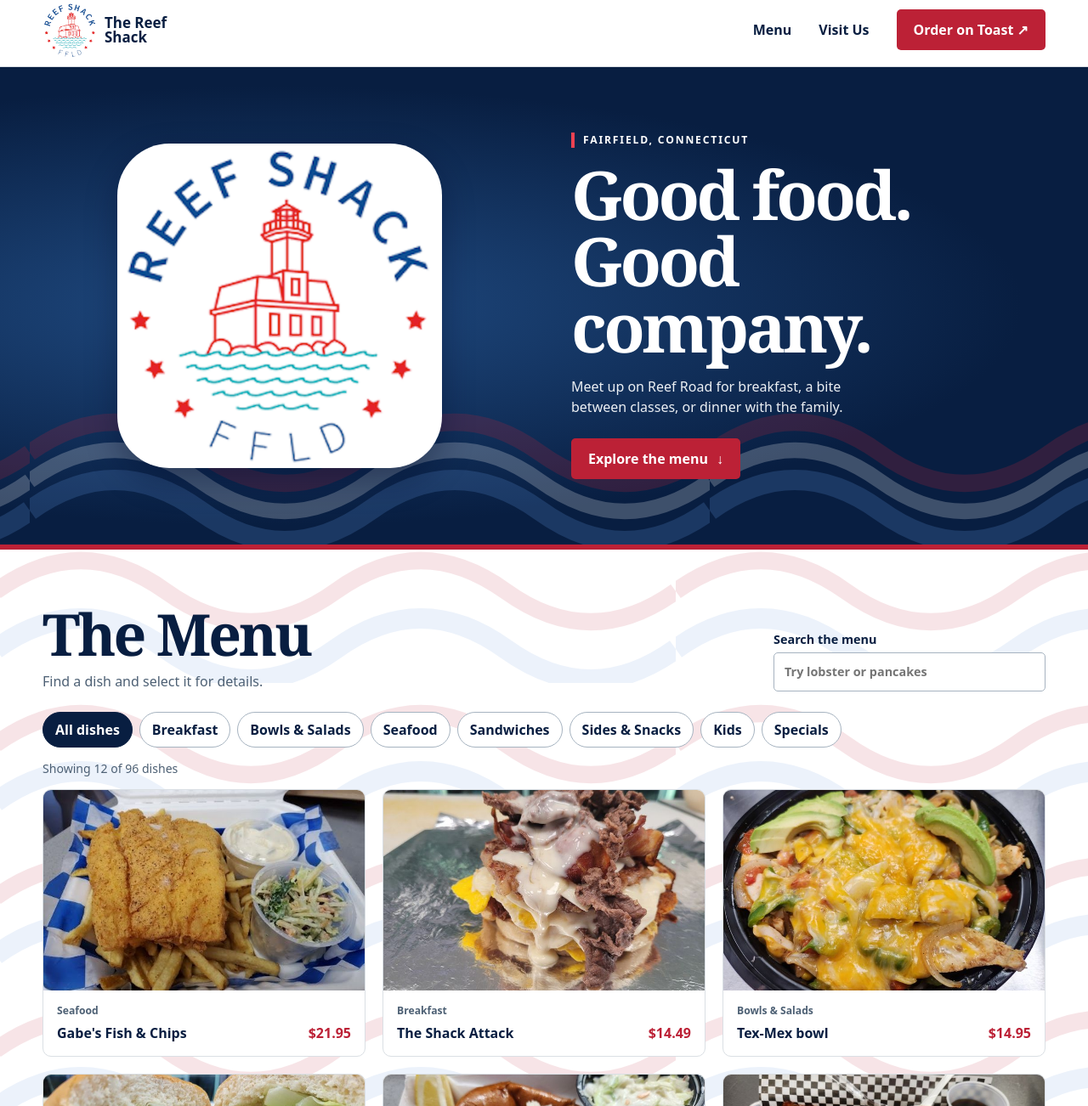
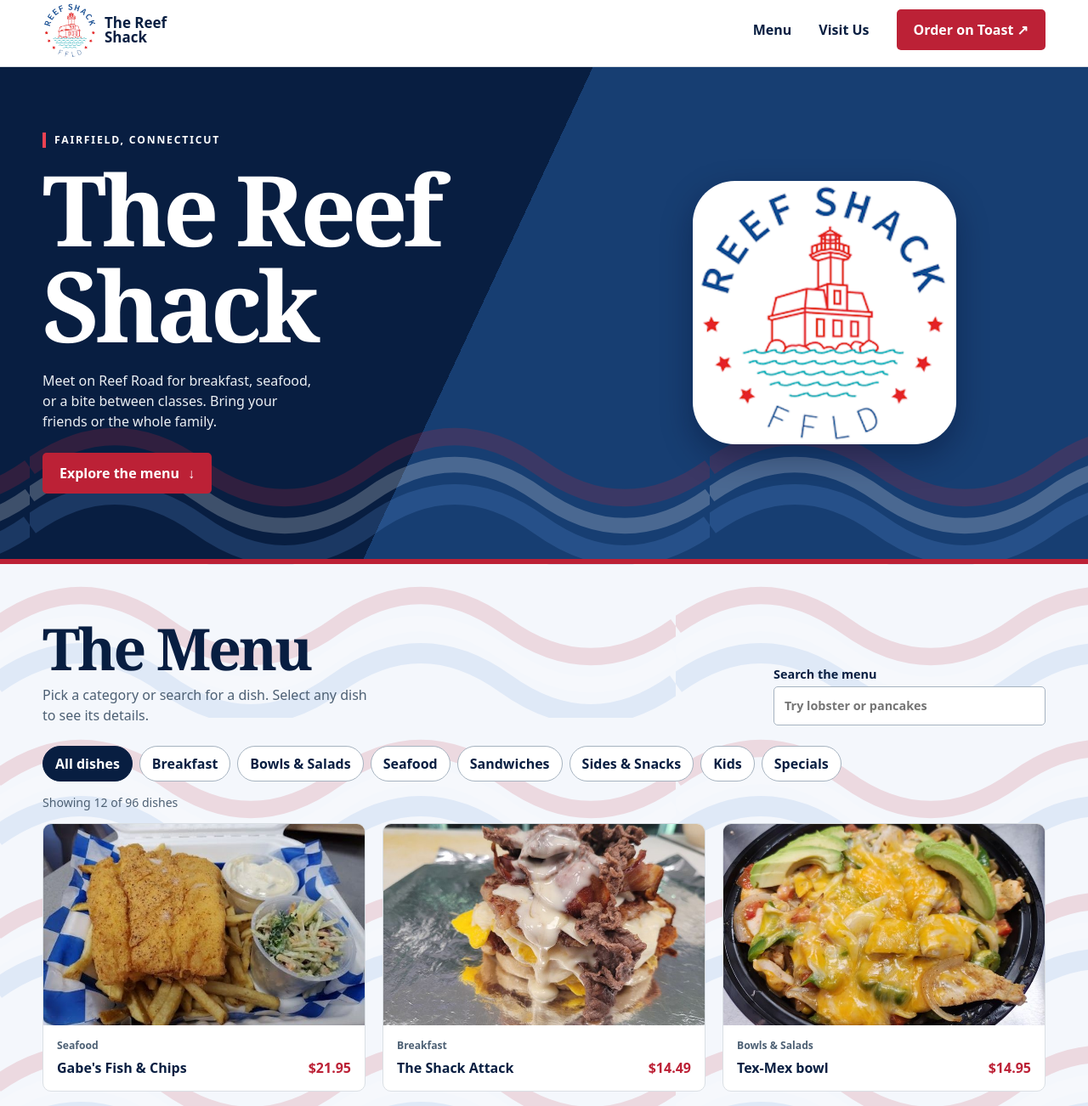
Before and after one commit to audreyfriedlein/interactivewebsite, a plain HTML site: page index.html in a window 1280 px wide. Shown: the part 49-1351 px from the top of the page at 85% size. Drawn offline with Linux system fonts and the light colour scheme.

Commit message:
Refresh Reef Shack layout around the animated menu

```diff
--- a/index.html
+++ b/index.html
@@ -30,8 +30,8 @@
         </button>
         <div class="hero-copy">
           <p class="location">FAIRFIELD, CONNECTICUT</p>
-          <h1 id="welcome">Good food.<br>Good company.</h1>
-          <p>Meet up on Reef Road for breakfast, a bite between classes, or dinner with the family.</p>
+          <h1 id="welcome">The Reef<br>Shack</h1>
+          <p>Meet on Reef Road for breakfast, seafood, or a bite between classes. Bring your friends or the whole family.</p>
           <a class="button button-red" href="#menu">Explore the menu <span aria-hidden="true">↓</span></a>
         </div>
       </div>
@@ -39,7 +39,7 @@
     <section id="menu" class="wave-section" aria-labelledby="menu-title">
       <div class="wrap menu">
         <div class="menu-heading">
-          <div><h2 id="menu-title">The Menu</h2><p>Find a dish and select it for details.</p></div>
+          <div><h2 id="menu-title">The Menu</h2><p>Pick a category or search for a dish. Select any dish to see its details.</p></div>
           <label class="search" for="menu-search">Search the menu
             <input id="menu-search" type="search" placeholder="Try lobster or pancakes" autocomplete="off">
           </label>
--- a/styles.css
+++ b/styles.css
@@ -39,20 +39,21 @@ nav > a:not(.button):hover, .footer a:hover { text-decoration: underline; }
 .button-outline { border-color: var(--navy); color: var(--navy); background: #fff; }
 .button-outline:hover { background: #edf2f7; }
 .hero {
-  background: radial-gradient(ellipse at 25% 50%, #204b82, var(--navy) 65%);
+  background: linear-gradient(115deg, #081e41 45%, #173e72 45%);
   color: #fff;
   border-bottom: 6px solid var(--red);
 }
 .hero-inner {
   display: grid;
-  grid-template-columns: 1fr 1fr;
+  grid-template-columns: 1.15fr 1fr;
   align-items: center;
   justify-items: center;
   gap: clamp(24px, 5vw, 72px);
   padding-block: clamp(38px, 6vw, 78px);
 }
 .hero-logo {
-  width: min(100%, 382px);
+  width: min(100%, 310px);
+  grid-area: 1 / 2;
   padding: 0;
   border: 0;
   background: transparent;
@@ -74,7 +75,8 @@ nav > a:not(.button):hover, .footer a:hover { text-decoration: underline; }
   88% { transform: scale(1.013); }
   100% { transform: scale(1); }
 }
-.hero-copy { justify-self: start; }
+.hero-copy { grid-area: 1 / 1; justify-self: start; }
+.hero h1 { font-size: clamp(3.25rem, 9vw, 8rem); }
 .location { font-size: .76rem; letter-spacing: .15em; font-weight: 800; }
 .hero .location {
   color: #fff;
@@ -85,7 +87,7 @@ nav > a:not(.button):hover, .footer a:hover { text-decoration: underline; }
 .hero-copy > p:not(.location) { max-width: 35ch; margin: 20px 0 25px; color: #ecf0f4; }
 .menu { padding-block: 66px; }
 .menu-heading { display: flex; align-items: end; justify-content: space-between; gap: 24px; }
-.menu-heading p { color: var(--muted); margin-top: 10px; }
+.menu-heading p { color: var(--muted); margin-top: 10px; max-width: 42ch; }
 .search { width: min(100%, 320px); flex-shrink: 0; display: grid; gap: 4px; font-weight: 700; font-size: .9rem; }
 .search input { width: 100%; border: 1px solid #a6b3c0; border-radius: 5px; min-height: 46px; color: var(--navy); background: white; padding: 8px 12px; }
 .filters { display: flex; gap: 8px; flex-wrap: wrap; margin-top: 24px; }
@@ -127,8 +129,8 @@ dialog img.media { object-fit: contain; background: #e7edf4; }
 @media (max-width: 760px) {
   .wrap { width: calc(100% - 36px); }
   .hero-inner { grid-template-columns: 1fr; }
-  .hero-logo { width: min(66vw, 255px); }
-  .hero-copy { justify-self: center; text-align: center; }
+  .hero-logo { grid-area: auto; width: min(54vw, 215px); }
+  .hero-copy { grid-area: auto; justify-self: center; text-align: center; }
   .hero-copy > p:not(.location) { margin-inline: auto; }
   .hero .location { display: inline-block; }
   .menu { padding-block: 44px; }
@@ -163,8 +165,8 @@ dialog img.media { object-fit: contain; background: #e7edf4; }
   background-position: var(--wave-offset, 0px) bottom;
   opacity: .22;
 }
-#menu { background: #fff; }
-#menu::before { background-repeat: repeat; opacity: .12; }
+#menu { background: #f4f7fc; }
+#menu::before { background-repeat: repeat; opacity: .14; }
 .is-revealing { animation: scroll-in 320ms ease-out var(--reveal-delay, 0ms) backwards; }
 .grid > li:focus-within { animation: none; }
 @keyframes scroll-in {
```
